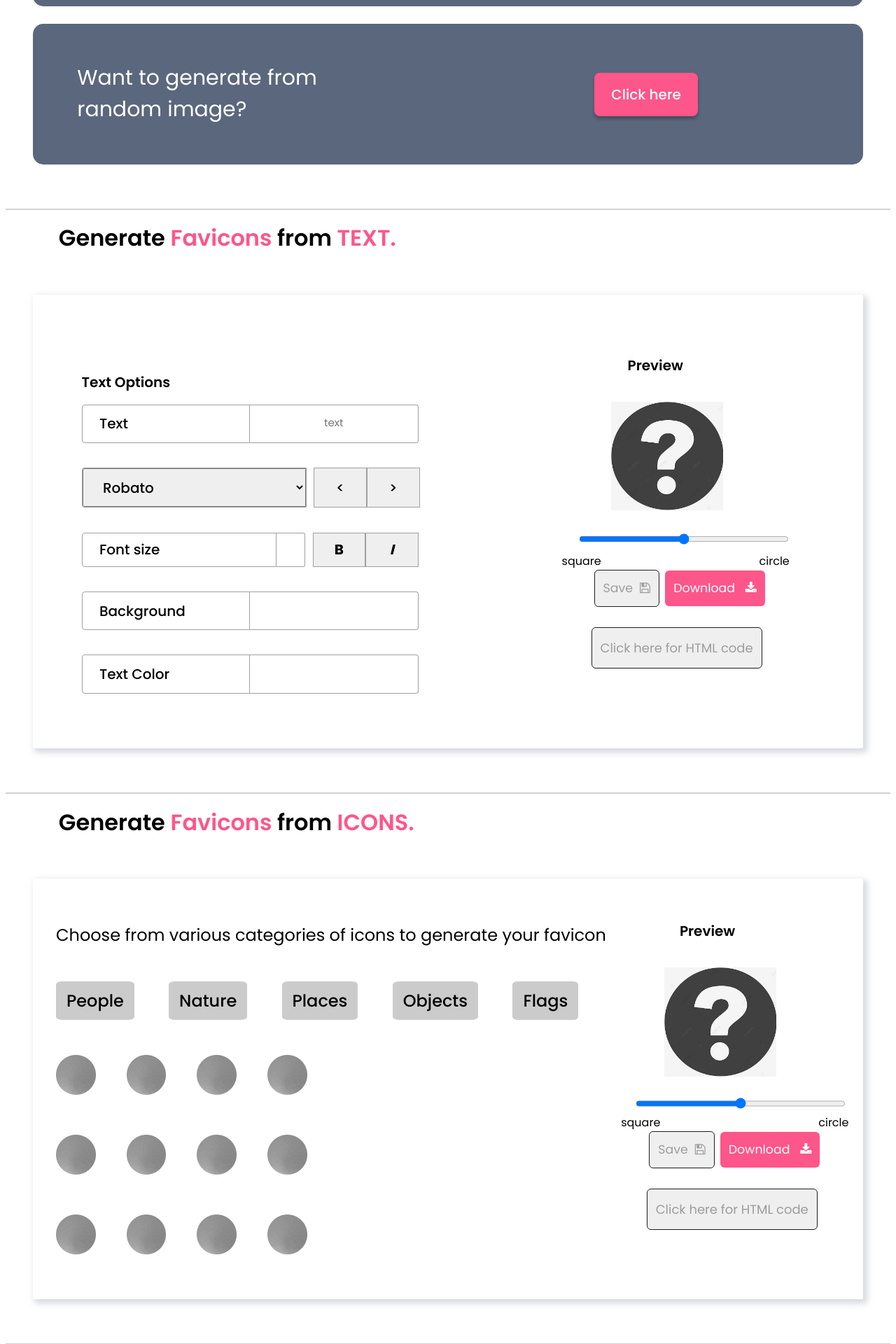
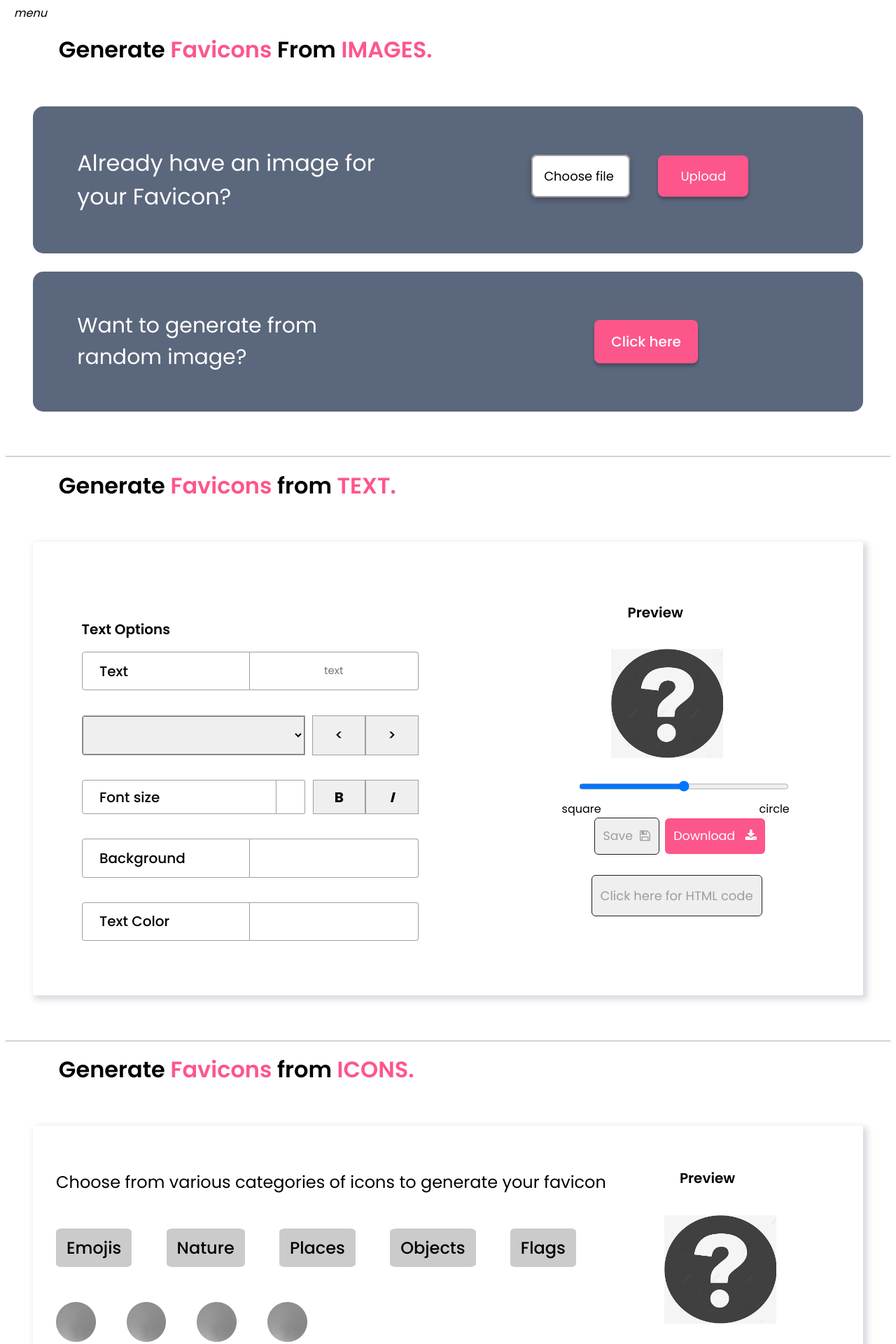
Before and after one commit to zuri-training/favicon-gen-team-66, a Django app: template frontend/templates/account/favicon.html in a window 1280 px wide. Shown: the part 496-2416 px from the top of the page at 70% size. Run offline with Django 4.2, Linux system fonts and the light colour scheme; the template is opened without the code that fills it, so the values that code supplies are empty.

Commit message:
Update favicon.html

```diff
--- a/frontend/templates/account/favicon.html
+++ b/frontend/templates/account/favicon.html
@@ -2,141 +2,186 @@
 <html lang="en">
 
 <head>
-    <meta charset="UTF-8">
-    <meta http-equiv="X-UA-Compatible" content="IE=edge">
-    <meta name="viewport" content="width=device-width, initial-scale=1.0">
+  <meta charset="UTF-8" />
+  <meta http-equiv="X-UA-Compatible" content="IE=edge" />
+  <meta name="viewport" content="width=device-width, initial-scale=1.0" />
   <title>Favicon Page</title>
-    <link rel="preconnect" href="https://fonts.googleapis.com">
-    <link rel="preconnect" href="https://fonts.gstatic.com" crossorigin>
+  <link rel="preconnect" href="https://fonts.googleapis.com" />
+  <link rel="preconnect" href="https://fonts.gstatic.com" crossorigin />
   <link href="https://fonts.googleapis.com/css2?family=Poppins:wght@100;200;300;400;500;600;700;800;900&display=swap"
-        rel="stylesheet">
-    <link rel="stylesheet" href="https://cdnjs.cloudflare.com/ajax/libs/font-awesome/4.7.0/css/font-awesome.min.css">
-    <link rel="stylesheet" href="favicon.css">
+    rel="stylesheet" />
+  <link rel="stylesheet" href="https://cdnjs.cloudflare.com/ajax/libs/font-awesome/4.7.0/css/font-awesome.min.css" />
+  <link rel="stylesheet" href="favicon.css" />
 </head>
 
-<body>
+<body id="body">
   <header id="headerdiv">
     <div id="headerdiv1">
-            <div id="genzimg"><img src="Genzwhite.jpg"></div>
+      <div id="genzimg"><img src="Genzwhite.jpg" /></div>
       <div class="navlink"><a href="" class="atag">Favicons</a></div>
-            <div class="navlink"><a href="" class="atag">Contact Us</a></div>
-            <div id="navlink"><a href="" class="atag">Tutorial</a></div>
-            <div id="headbtndiv"><button href="" id="headbtn">Log out</button></div>
+      <div class="navlink">
+        <a href="contact.html" class="atag">Contact Us</a>
+      </div>
+      <div id="navlink">
+        <a href="documentation.html" class="atag">Tutorial</a>
+      </div>
+      <div class="toggle">
+        <label class="switch">
+          <input type="checkbox" id="toggle" />
+          <span class="slider round"></span>
+        </label>
+      </div>
+      <div id="headbtndiv">
+        <button href="SignIn.html" id="headbtn">Log out</button>
+      </div>
     </div>
   </header>
-
+  <div class="mobileView">
+    <img class="mobileLogo" src="Genzwhite.jpg" />
+    <div class="mobileIcons" onclick="show()">
+      <i class="fa-regular fa-bars">menu</i>
+    </div>
+  </div>
   <div class="mainDivs">
-        <h1 class="headings">Generate <span style="color: #FD568A;">Favicons</span> From <span style="color:#FD568A;">IMAGES.</span></h1>
+    <h1 class="headings">
+      Generate <span style="color: #fd568a">Favicons</span> From
+      <span style="color: #fd568a">IMAGES.</span>
+    </h1>
     <div id="secondDiv1">
       <div id="thirdDiv">
         <p id="para1">Already have an image for your Favicon?</p>
         <div id="fourthDiv">
           <label for="choosefile" id="label1">Choose file
-                        <input type="file" id="choosefile" name="" accept="image/*">
+            <input type="file" id="choosefile" name="" accept="image/*" />
           </label>
-                    <button href="" id="btn1">Upload</button><br><br>
+          <button href="favicon(modal).html" id="btn1">Upload</button><br /><br />
         </div>
       </div>
       <div id="fifthDiv">
         <p id="para2">Want to generate from random image?</p>
-                <div id="sixthDiv"><button href="" id="btn2">Click here</button></div>
+        <div id="sixthDiv">
+          <button href="favicon(modal).html" id="btn2">Click here</button>
+        </div>
       </div>
     </div>
   </div>
   <div class="mainDivs">
-        <h1 class="headings" id="heading2">Generate <span style="color: #FD568A;">Favicons</span> from <span style="color:#FD568A;">TEXT.</span></h1>
+    <h1 class="headings" id="heading2">
+      Generate <span style="color: #fd568a">Favicons</span> from
+      <span style="color: #fd568a">TEXT.</span>
+    </h1>
     <div id="secondDiv2">
       <div id="textDiv">
         <div id="textDiv1">
           <p id="para2a">Text Options</p>
           <div id="textDiv1a">
             <div class="textfont"><label for="text">Text</label></div>
-                        <input type="text" id="text1" name="" value="" size="100" placeholder="text">
-                    </div><br><br>
+            <input type="text" id="text1" name="" value="" size="100" placeholder="text" />
+          </div>
+          <br /><br />
           <div id="fonttype">
             <div id="fonttype1">
-                            <select id="left" class="fonttype1a" name="">
-                                <option value="Robato">Robato</option>
-                                <option value="Poppins">Poppins</option>
-                                <option value="Satisfy">Satisfy</option>
-                                <option value="Open Sans">Open Sans</option>
-                            </select>
+              <select style="width:100%;" id="left" class="fonttype1a" name=""></select>
             </div>
             <div id="fonttype2">
-                            <input type="button" id="left" value="<">
-                            <input type="button" id="right" value=">">
+              <input type="button" id="left" value="<" />
+              <input type="button" id="right" value=">" />
             </div>
-                    </div><br><br>
+          </div>
+          <br /><br />
           <div id="fontsize">
             <div id="fontsize1"><label for="font">Font size</label></div>
-                        <input type="number" id="font" size="10">
+            <input type="number" id="font" size="10" />
             <div id="fontstate">
               <button id="fontstate1"><b>B</b></button>
-                        <button id="fontstate2"><b><i>I</i></b></button>
+              <button id="fontstate2">
+                <b><i>I</i></b>
+              </button>
             </div>
-                    </div><br><br>
+          </div>
+          <br /><br />
           <div id="favback">
             <div id="favback1"><label for="back">Background</label></div>
-                        <input type="text" id="back" size="35">
-                    </div> <br><br>
+            <input type="text" id="back" size="35" />
+          </div>
+          <br /><br />
           <div id="textcolor">
             <div id="textcolor1"><label for="back">Text Color</label></div>
-                        <input type="text" id="back" size="35">
+            <input type="text" id="back" size="35" />
           </div>
         </div>
         <div id="textDiv2">
           <p class="preview">Preview</p>
-                    <img src="quest.jpg" alt="" class="prevImage">
-                    <div id="range1"><input type="range"></div>
+          <img src="quest.jpg" alt="" class="prevImage" />
+          <div id="range1">
+            <input type="range" id="range" />
+          </div>
           <div class="sliderlabel">
             <div class="slider1"><label for="slider">square</label></div>
             <div class="slider2"><label for="slider">circle</label></div>
-                    </div><br>
+          </div>
+          <br />
           <div id="btn34">
-                        <button href="" class="btn3">Save<i class="fa fa-save"></i></button>
-                        <button href="" class="btn4">Download <i class="fa fa-download"></i></button>
-                    </div><br>
+            <button href="" class="btn3">
+              Save<i class="fa fa-save"></i>
+            </button>
+            <button href="" class="btn4">
+              Download <i class="fa fa-download"></i>
+            </button>
+          </div>
+          <br />
           <button href="" id="htmlbtn1">Click here for HTML code</button>
         </div>
       </div>
     </div>
   </div>
   <div class="mainDivs">
-        <h1 class="headings" id="heading2">Generate <span style="color: #FD568A;">Favicons</span> from <span style="color:#FD568A;">ICONS.</span></h1>
+    <h1 class="headings" id="heading2">
+      Generate <span style="color: #fd568a">Favicons</span> from
+      <span style="color: #fd568a">ICONS.</span>
+    </h1>
     <div id="secondDiv3">
       <div id="iconDiv">
         <div id="iconDiv1">
-                    <p id="para2b">Choose from various categories of icons to generate your favicon</p><br>
-                    <button href="" class="btn5">People</button>
+          <p id="para2b">
+            Choose from various categories of icons to generate your favicon
+          </p>
+          <br />
+          <button href="" class="btn5">Emojis</button>
           <button href="" class="btn5">Nature</button>
           <button href="" class="btn5">Places</button>
           <button href="" class="btn5">Objects</button>
-                    <button href="" id="btn5a">Flags</button><br><br><br>
-                    <img src="circle.jpg" alt="" class="icons">
-                    <img src="circle.jpg" alt="" class="icons">
-                    <img src="circle.jpg" alt="" class="icons">
-                    <img src="circle.jpg" alt="" class="icons"><br><br><br>
-                    <img src="circle.jpg" alt="" class="icons">
-                    <img src="circle.jpg" alt="" class="icons">
-                    <img src="circle.jpg" alt="" class="icons">
-                    <img src="circle.jpg" alt="" class="icons"><br><br><br>
-                    <img src="circle.jpg" alt="" class="icons">
-                    <img src="circle.jpg" alt="" class="icons">
-                    <img src="circle.jpg" alt="" class="icons">
-                    <img src="circle.jpg" alt="" class="icons">
+          <button href="" id="btn5a">Flags</button><br /><br /><br />
+          <img src="circle.jpg" alt="" class="icons" />
+          <img src="circle.jpg" alt="" class="icons" />
+          <img src="circle.jpg" alt="" class="icons" />
+          <img src="circle.jpg" alt="" class="icons" /><br /><br /><br />
+          <img src="circle.jpg" alt="" class="icons" />
+          <img src="circle.jpg" alt="" class="icons" />
+          <img src="circle.jpg" alt="" class="icons" />
+          <img src="circle.jpg" alt="" class="icons" /><br /><br /><br />
+          <img src="circle.jpg" alt="" class="icons" />
+          <img src="circle.jpg" alt="" class="icons" />
+          <img src="circle.jpg" alt="" class="icons" />
+          <img src="circle.jpg" alt="" class="icons" />
         </div>
         <div id="iconDiv2">
           <p class="preview">Preview</p>
-                    <img src="quest.jpg" alt="" class="prevImage"><br>
-                    <div id="range2"><input type="range"></div>
+          <img src="quest.jpg" alt="" class="prevImage" /><br />
+          <div id="range2"><input type="range" /></div>
           <div class="sliderlabel">
             <div class="slider1"><label for="slider">square</label></div>
             <div class="slider2"><label for="slider">circle</label></div>
           </div>
           <div id="btn34">
-                        <button href="" class="btn3">Save<i class="fa fa-save"></i></button>
-                        <button href="" class="btn4">Download <i class="fa fa-download"></i></button>
-                    </div><br>
+            <button href="" class="btn3">
+              Save<i class="fa fa-save"></i>
+            </button>
+            <button href="" class="btn4">
+              Download <i class="fa fa-download"></i>
+            </button>
+          </div>
+          <br />
           <button id="htmlbtn2">Click here for HTML code</button>
         </div>
       </div>
@@ -165,13 +210,39 @@
       </div>
       <div id="footer4">
         <h5 href="" class="foothead">Contact Us</h5>
-                <a href="" class="footpara"><i class="fa fa-twitter"></i>twitter</a><br><br>
-                <a href="" class="footpara"><i class="fa fa-facebook"></i>facebook</a><br><br>
-                <a href="" class="footpara"><i class="fa fa-github"></i>github</a><br><br>
-                <a href="" class="footpara"><i class="fa fa-slack"></i>slack</a><br><br>
+        <a href="" class="footpara"><i class="fa fa-twitter"></i>twitter</a><br /><br />
+        <a href="" class="footpara"><i class="fa fa-facebook"></i>facebook</a><br /><br />
+        <a href="" class="footpara"><i class="fa fa-github"></i>github</a><br /><br />
+        <a href="" class="footpara"><i class="fa fa-slack"></i>slack</a><br /><br />
       </div>
     </div>
   </footer>
+  <div class="modal" id="modal">
+    <div id="htmlDiv">
+      <div id="htmlDiv1">
+        <textarea name="" readonly id="htmlCode">html code...</textarea>
+      </div>
+      <div class="buttons">
+        <button href="" id="copybtn" onclick="copyToClipboard()">
+          Copy link
+        </button>
+        <button href="" id="copybtn2">Done</button>
+      </div>
+    </div>
+  </div>
+
+  <div id="sidebar" class="sidebar">
+    <div onclick="vanish()" class="cancel">
+      <i class="fa-regular fa-xmark">cancel</i>
+    </div>
+    <img src="Genzwhite.jpg" alt="" class="sideLogo" />
+    <div class="sideNavigator">
+      <div class="sideNav">Home</div>
+      <div class="sideNav">About</div>
+      <div class="sideNav">Services</div>
+    </div>
+  </div>
+  <script src="./favicon.js"></script>
 </body>
 
 </html>
```
Lines whose indentation alone changed are shown as unchanged.
